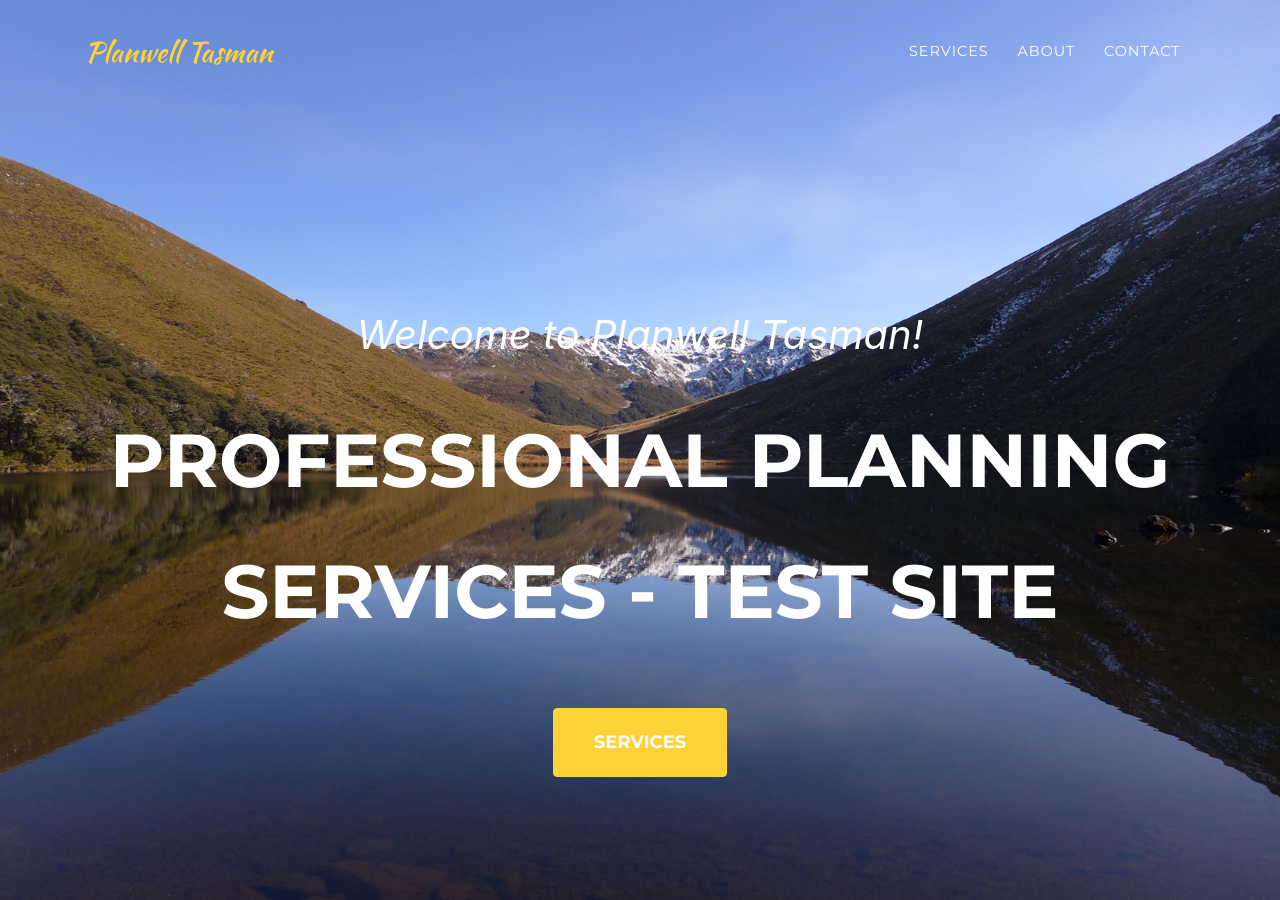
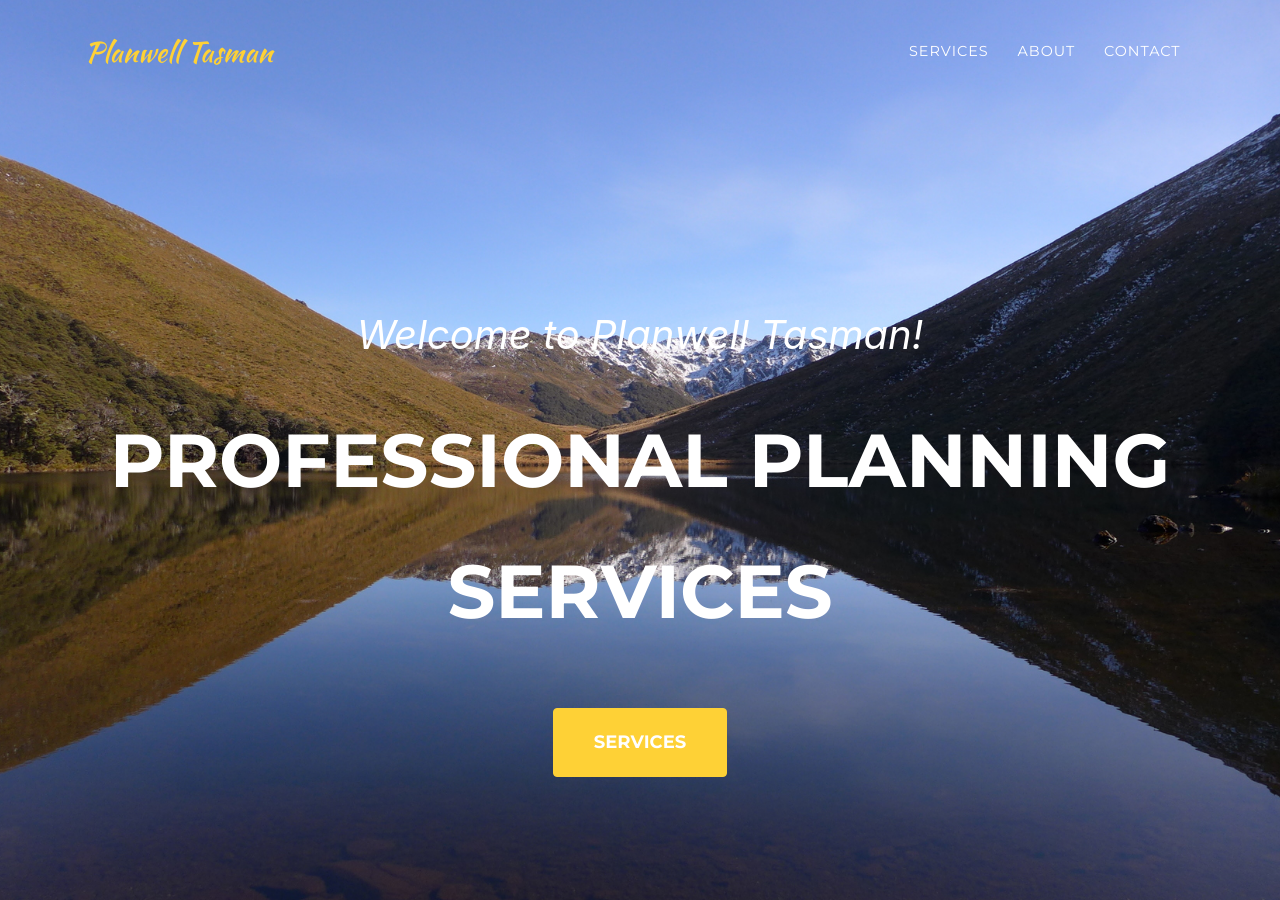
Before and after one commit to planwell-tasman/planwell-tasman.github.io, a Jekyll site: the page built from index.md, in a window 1280 px wide and 900 px high. Built offline with Jekyll 4.4.1, drawn with Linux system fonts in a browser that asks for light colours; some web fonts are replaced.

Commit message:
Update sitetext.yml

```diff
--- a/_data/sitetext.yml
+++ b/_data/sitetext.yml
@@ -1,6 +1,6 @@
 header:
     title: Welcome to Planwell Tasman!
-    text: Professional Planning Services - Test Site
+    text: Professional Planning Services
     button: Services
     buttonlink: "#services"
 
```
